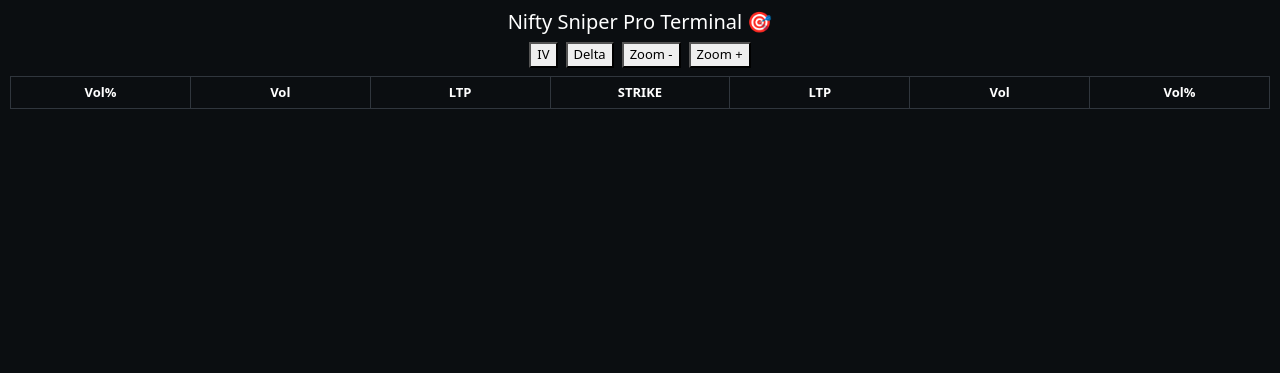
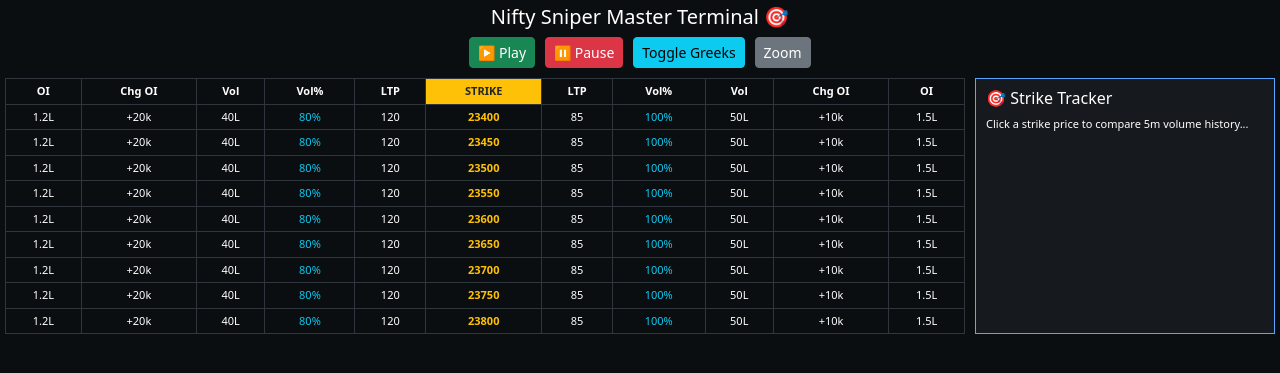
Before and after one commit to alok19898-byte/nifty-sniper-live, a FastAPI app: page / in a window 1280 px wide. Shown: the top 373 px of the page. Run offline with FastAPI, Linux system fonts and the light colour scheme; lists and menus that the app fills with data are empty.

Commit message:
Update index.html

```diff
--- a/templates/index.html
+++ b/templates/index.html
@@ -3,48 +3,64 @@
 <head>
     <link href="https://cdn.jsdelivr.net/npm/bootstrap@5.3.0/dist/css/bootstrap.min.css" rel="stylesheet">
     <style>
-        body { background: #0b0e11; color: #fff; font-size: 13px; margin: 0; padding: 10px; }
-        .table-container { width: 100%; overflow-x: auto; }
-        table { width: 100%; border-collapse: collapse; table-layout: fixed; }
-        th, td { padding: 6px; text-align: center; border: 1px solid #30363d; }
-        .g-col { display: none; } /* Default Hide */
-        .zoom-1 { font-size: 10px; } .zoom-2 { font-size: 14px; }
-        #sidebar { position: fixed; right: 0; top: 0; width: 250px; height: 100vh; background: #161a1e; padding: 10px; border-left: 1px solid #58a6ff; }
+        body { background: #0b0e11; color: #fff; font-size: 11px; margin: 0; padding: 5px; }
+        .controls { display: flex; justify-content: center; gap: 10px; margin-bottom: 10px; }
+        .main-layout { display: flex; width: 100%; gap: 10px; }
+        .table-container { flex-grow: 1; overflow-x: auto; }
+        #tracker { width: 300px; background: #161a1e; border: 1px solid #58a6ff; padding: 10px; }
+        table { width: 100%; border-collapse: collapse; }
+        th, td { padding: 4px; text-align: center; border: 1px solid #30363d; white-space: nowrap; }
+        .g-col { display: none; }
+        .show-g { display: table-cell !important; }
+        .zoom-large { font-size: 14px; }
     </style>
 </head>
-<body id="main-body">
-    <h5 class="text-center">Nifty Sniper Pro Terminal 🎯</h5>
-
-    <!-- Controls -->
-    <div class="d-flex justify-content-center gap-2 mb-2">
-        <button onclick="toggleGreek('g-iv')">IV</button>
-        <button onclick="toggleGreek('g-delta')">Delta</button>
-        <button onclick="changeZoom(1)">Zoom -</button>
-        <button onclick="changeZoom(2)">Zoom +</button>
+<body id="body">
+    <h5 class="text-center">Nifty Sniper Master Terminal 🎯</h5>
+    <div class="controls">
+        <button class="btn btn-sm btn-success" onclick="fetch('/start-recording')">▶️ Play</button>
+        <button class="btn btn-sm btn-danger" onclick="fetch('/stop-recording')">⏸️ Pause</button>
+        <button class="btn btn-sm btn-info" onclick="document.querySelectorAll('.g-col').forEach(e=>e.classList.toggle('show-g'))">Toggle Greeks</button>
+        <button class="btn btn-sm btn-secondary" onclick="document.getElementById('body').classList.toggle('zoom-large')">Zoom</button>
     </div>
 
+    <div class="main-layout">
         <div class="table-container">
             <table>
                 <thead>
                     <tr>
-                    <th class="g-col g-iv">IV</th><th class="g-col g-delta">Delta</th>
-                    <th>Vol%</th><th>Vol</th><th>LTP</th><th>STRIKE</th><th>LTP</th><th>Vol</th><th>Vol%</th>
+                        <th class="g-col">Delta</th><th class="g-col">Gamma</th><th class="g-col">Vega</th><th class="g-col">Theta</th><th class="g-col">IV</th>
+                        <th>OI</th><th>Chg OI</th><th>Vol</th><th>Vol%</th><th>LTP</th>
+                        <th class="bg-warning text-dark">STRIKE</th>
+                        <th>LTP</th><th>Vol%</th><th>Vol</th><th>Chg OI</th><th>OI</th>
+                        <th class="g-col">IV</th><th class="g-col">Theta</th><th class="g-col">Vega</th><th class="g-col">Gamma</th><th class="g-col">Delta</th>
                     </tr>
                 </thead>
                 <tbody id="tbody"></tbody>
             </table>
         </div>
+        <div id="tracker">
+            <h6>🎯 Strike Tracker</h6>
+            <div id="hist">Click a strike price to compare 5m volume history...</div>
+        </div>
+    </div>
 
     <script>
-        function toggleGreek(c) { document.querySelectorAll('.'+c).forEach(e => e.style.display = (e.style.display==='table-cell'?'none':'table-cell')); }
-        function changeZoom(z) { document.getElementById('main-body').className = 'zoom-'+z; }
-
-        // Data Render
+        // डमी डेटा के साथ रेंडर (बाद में API से रिप्लेस करेंगे)
+        function renderTable() {
             let html = "";
             for(let s=23400; s<=23800; s+=50) {
-            html += <tr><td class="g-col g-iv">14</td><td class="g-col g-delta">0.5</td><td>80%</td><td>40L</td><td>120</td><td class="text-warning fw-bold">${s}</td><td>85</td><td>50L</td><td>100%</td></tr>;
+                html += `<tr onclick="document.getElementById('hist').innerText='Tracking ${s}...'">
+                    <td class="g-col">0.5</td><td class="g-col">0.02</td><td class="g-col">12</td><td class="g-col">-10</td><td class="g-col">14</td>
+                    <td>1.2L</td><td>+20k</td><td>40L</td><td class="text-info">80%</td><td>120</td>
+                    <td class="text-warning fw-bold">${s}</td>
+                    <td>85</td><td class="text-info">100%</td><td>50L</td><td>+10k</td><td>1.5L</td>
+                    <td class="g-col">13</td><td class="g-col">-9</td><td class="g-col">11</td><td class="g-col">0.02</td><td class="g-col">-0.5</td>
+                </tr>`;
             }
             document.getElementById('tbody').innerHTML = html;
+        }
+        renderTable();
     </script>
 </body>
 </html>
```
Lines whose indentation alone changed are shown as unchanged.
